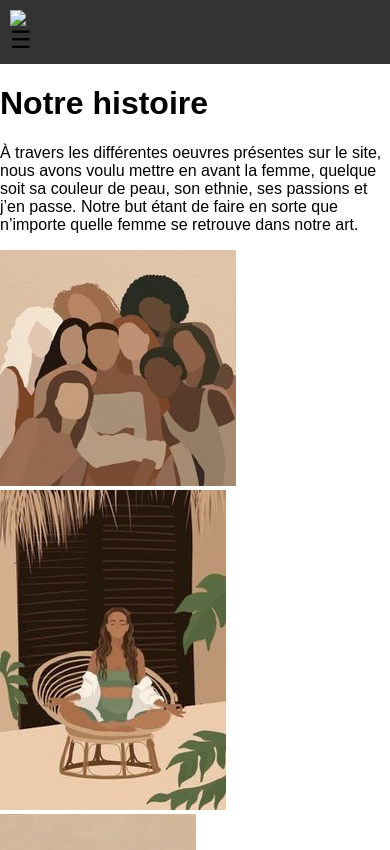
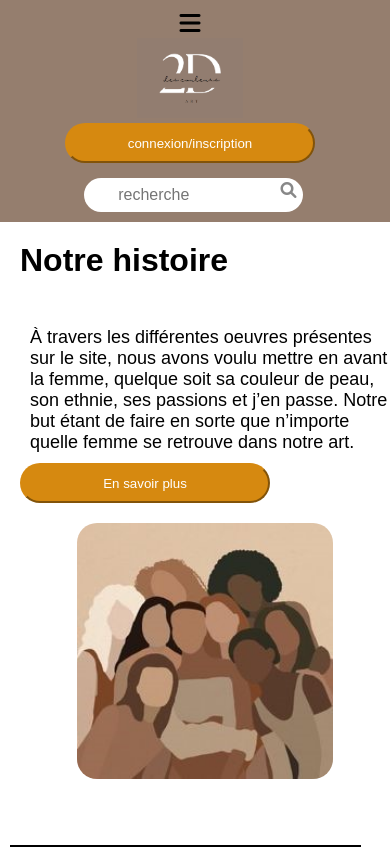
Before and after one commit to khadydiatou-d/Dedal-des-couleurs, a plain HTML site: page PAGE1.html in a window 390 px wide. Shown: the top 850 px of the page. Drawn offline with Linux system fonts and the light colour scheme.

Commit message:
Add files via upload

```diff
--- a/PAGE1.html
+++ b/PAGE1.html
@@ -4,36 +4,39 @@
 	<meta charset="utf-8">
 	<meta name="viewport" content="width=device-width, initial-scale=1">
 	<title>dedale des couleurs</title>
-	<link rel="stylesheet" href="styles.css">
-	<link rel="stylesheet" href="https://cdnjs.cloudflare.com/ajax/libs/font-awesome/6.0.0-beta3/css/all.min.css" integrity="sha384-B4gt1jrGC7Jh4AgTPSdUtOBvfO8sh+Wyk63YGa90ezBOL4pPzkAsgfkgNGpiY1bH" crossorigin="anonymous">
+	<link rel="stylesheet" href="css/styles.css">
+	<link rel="stylesheet" href="https://cdnjs.cloudflare.com/ajax/libs/font-awesome/6.0.0/css/all.min.css" integrity="sha512-...YOUR-INTEGRITY-CODE-HERE..." crossorigin="anonymous">
+
 
 </head>
 <body>
 
 <div class="navbar">
+	<div class="logo">
+	<i class="fa-solid fa-bars"></i>
+    </div>
 	<img src="images/logo.png" class="logo">
-    <label for="menu-toggle" class="menu-icon">☰</label>
     <div class="menu">
+    	<a href="page2.html">
+    		<button class="connexion">connexion/inscription</button>
+    	</a>
         <form action="#">
             <div class="search-container">
-                <input type="text" placeholder="recherche" name="search">
-                <span class="fa fa-search"></span>
+                <input type="text" placeholder="      recherche" name="search">
+                <i class="fas fa-search search-icon"></i>
             </div>
         </form>
     </div>
 </div>
 
-<!-- Sidebar -->
-<div id="mySidebar" class="sidebar">
-    <a href="#home" class="close-btn">×</a>
-    <a href="#">Link 1</a>
-    <a href="#">Link 2</a>
-    <a href="#">Link 3</a>
-</div>
+
 
 
 <div class="container">
 	<h1>Notre histoire</h1>
+	<div class="part1">
+		<br>
+		<div>
 			<p>
 			À travers les différentes oeuvres présentes sur le site,
 	nous avons voulu mettre en avant la femme, quelque
@@ -44,17 +47,37 @@ passe.
 	Notre but étant de faire en sorte que n’importe quelle
 	femme se retrouve dans notre art.
 		</p>
+		<button>En savoir plus</button>
+		</div>
+
+
 		<img src="images/19.jpg">
-	<br>
+	</div>
+
+
+	<br><br>
+	<div class="separator"></div>
+
+	<br> <br>
+
+	<div class="part2">
+		<img src="images/7.jpg">
 	<img src="images/18.jpg">
-	<img src="images/7.jpg">
 	<img src="images/16.jpg">
-
-	<h2>Notre catalogue</h2>
+	<div class="ligne">
+		<h2>Notre catalogue</h2> <br>
 	<p>Écrire est un art. Commencez par
 	utiliser des expressions simples et
 	accessibles que nous rencontrons
 	tous les jours.</p>
+	<br>
+	<a href="page3.html">
+		<button>Consultez-les</button>
+	</a>
+	</div>
+
+	</div>
+	<br> <br>
 </div>
 </body>
 </html>
--- /dev/null
+++ b/css/style2.css
@@ -0,0 +1,58 @@
+body {
+    font-family: Arial, sans-serif;
+    margin: 0;
+    padding: 0;
+    background-color: #ecdbc1;
+    display: flex;
+    align-items: center;
+    justify-content: center;
+    height: 100vh;
+}
+
+.container {
+    text-align: center;
+}
+
+.form {
+    background-color: #fff;
+    padding: 40px;
+    border-radius: 10px;
+    box-shadow: 0 0 10px rgba(0, 0, 0, 0.1);
+    width: 100%;
+    max-width: 600px;
+    box-sizing: border-box;
+}
+
+.form-group {
+    margin-bottom: 20px;
+}
+
+h1 {
+    font-size: 2em;
+    margin-bottom: 30px;
+}
+
+label {
+    display: block;
+    margin-bottom: 5px;
+    font-weight: bold;
+}
+
+input {
+    width: 100%;
+    padding: 10px;
+    box-sizing: border-box;
+    border: 1px solid #ccc;
+    border-radius: 5px;
+}
+
+button {
+    background-color: #957e6e;
+    color: #fff;
+    padding: 10px;
+    border: none;
+    border-radius: 5px;
+    cursor: pointer;
+    width: 100%;
+    box-sizing: border-box;
+}
--- /dev/null
+++ b/css/style3.css
@@ -0,0 +1,51 @@
+body {
+    font-family: Arial, sans-serif;
+    margin: 0;
+    padding: 0;
+}
+
+.container {
+    display: flex;
+    justify-content: center;
+    align-items: center;
+    flex-direction: column;
+    text-align: center;
+}
+
+.section {
+    margin-bottom: 40px;
+    display: flex;
+}
+
+h2 {
+    color: #333;
+}
+
+.photo-column {
+    display: flex;
+    flex-direction: column;
+    align-items: center;
+    margin: 20px;
+}
+
+img {
+    max-width: 100%;
+    height: 300px;
+    border-radius: 10px;
+    margin-bottom: 10px;
+}
+
+.separator {
+      height: 2px;
+      background-color: black;
+      margin-left: 40px;
+      margin-right: 40px;
+      width: 90%;
+    }
+
+
+@media screen and (max-width: 600px) {
+   img{
+    height: 200px;
+   }
+}
--- /dev/null
+++ b/css/styles.css
@@ -0,0 +1,226 @@
+body {
+    font-family: Arial, sans-serif;
+    margin: 0;
+    padding: 0;
+}
+
+
+
+button {
+    border-radius: 20px;
+    border-color: #D68910;
+    height: 40px;
+    width: 250px;
+    background-color: #D68910;
+    color: white;
+}
+
+.button1 {
+    margin-left: 40px;
+}
+
+.part1{
+    margin-left: 40px;
+    display: flex;
+    height: 500px;
+}
+
+.part2{
+    margin-left: 40px;
+    display: flex;
+}
+
+.part2 img {
+    margin-left: 20px;
+    margin-right: 20px;
+    border-radius: 20px;
+}
+
+
+h1 {
+    margin: 40px;
+}
+
+.part1 p {
+    flex: 1;
+    width: 650px;
+    margin: 10px;
+    font-size: 30px;
+
+
+}
+
+.part1 img {
+
+    margin-left: 40px;
+    margin-right: 40px;
+    margin-bottom: 40px;
+    flex: 1;
+    max-width: 100%;
+    height: auto;
+    border-radius: 20px;
+}
+
+
+.navbar {
+    background-color: #957e6e;
+    overflow: hidden;
+    display: flex;
+    justify-content: space-between;
+    align-items: center;
+    padding: 10px;
+}
+
+.separator {
+      height: 2px;
+      background-color: black;
+      margin-left: 40px;
+      margin-right: 40px;
+      width: 90%;
+    }
+
+.navbar a {
+    color: #f2f2f2;
+    text-decoration: none;
+    font-size: 20px;
+}
+
+.navbar img {
+    height: 100px;
+}
+
+.logo {
+      font-size: 24px;
+      margin-right: 10px;
+    }
+
+.menu-icon {
+    font-size: 24px;
+    cursor: pointer;
+    display: none;
+}
+
+.menu {
+    display: flex;
+}
+
+.menu input[type=text] {
+    padding: 8px;
+    font-size: 16px;
+    border: none;
+    width: 400px;
+    border-radius: 20px;
+}
+
+.search-icon {
+      position: absolute;
+      top: 50%;
+      right: 10px;
+      transform: translateY(-50%);
+      color: #888;
+    }
+
+.search-container {
+    position: relative;
+    width: 300;
+}
+
+
+.connexion{
+    margin-right: 10px;
+}
+
+
+@media screen and (max-width: 600px) {
+
+
+.part1 {
+    margin-left: 20px;
+    display: flex;
+    flex-direction: column;
+    align-items: center;
+}
+
+.part2 {
+    margin-left: 20px;
+    display: flex;
+    flex-direction: column;
+    align-items: center;
+}
+
+.part2 img {
+    margin: 10px;
+    border-radius: 20px;
+}
+
+h1 {
+    margin: 20px;
+}
+
+.part1 p {
+    width: 100%;
+    max-width: 400px;
+    margin: 10px;
+    font-size: 18px;
+}
+
+.part1 img {
+    margin: 20px;
+    max-width: 100%;
+    height: auto;
+    border-radius: 20px;
+}
+
+.navbar {
+    background-color: #957e6e;
+    overflow: hidden;
+    display: flex;
+    flex-direction: column;
+    align-items: center;
+    padding: 10px;
+}
+
+.separator {
+    height: 2px;
+    background-color: black;
+    margin: 10px;
+    width: 90%;
+}
+
+.navbar a {
+    color: #f2f2f2;
+    text-decoration: none;
+    font-size: 20px;
+    margin: 5px;
+}
+
+.navbar img {
+    height: 80px;
+}
+
+
+.menu-icon {
+    font-size: 24px;
+    cursor: pointer;
+}
+
+.menu {
+    display: flex;
+    flex-direction: column;
+    align-items: center;
+}
+
+.menu input[type=text] {
+    width: calc(100% - 20px);
+    margin-top: 10px;
+}
+
+
+
+.search-container {
+    position: relative;
+    width: 100%;
+}
+
+
+}
```
Also changed, not shown: page2.html (added, +42 -0 lines), page3.html (added, +73 -0 lines), images/logo.png (added). Lines whose indentation alone changed are shown as unchanged.
